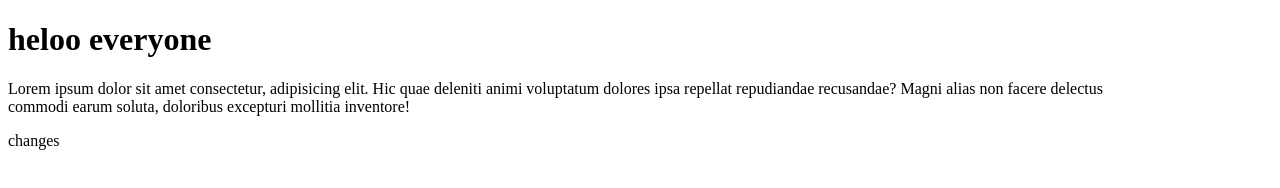
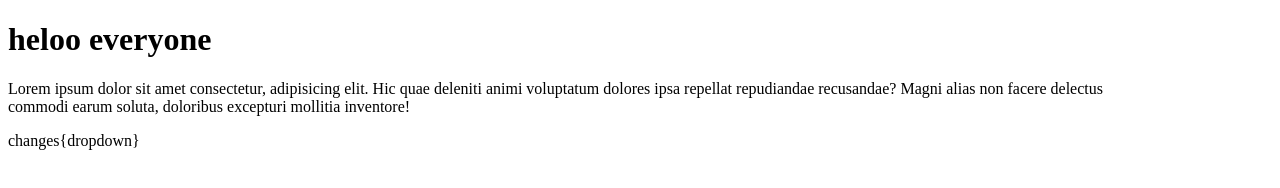
Before and after one commit to shubhg90/localRepo, a plain HTML site: page index.html in a window 1280 px wide. Drawn offline with Linux system fonts and the light colour scheme.

Commit message:
add a dropdown

```diff
--- a/index.html
+++ b/index.html
@@ -6,6 +6,6 @@
     <body>
         <h1>heloo everyone</h1>
         <p>Lorem ipsum dolor sit amet consectetur, adipisicing elit. Hic quae deleniti animi voluptatum dolores ipsa repellat repudiandae recusandae? Magni alias non facere delectus <br> commodi earum soluta, doloribus excepturi mollitia inventore!</p>
-    <p>changes</p>
+    <p>changes{dropdown}</p>
     </body>
  </html>
```
